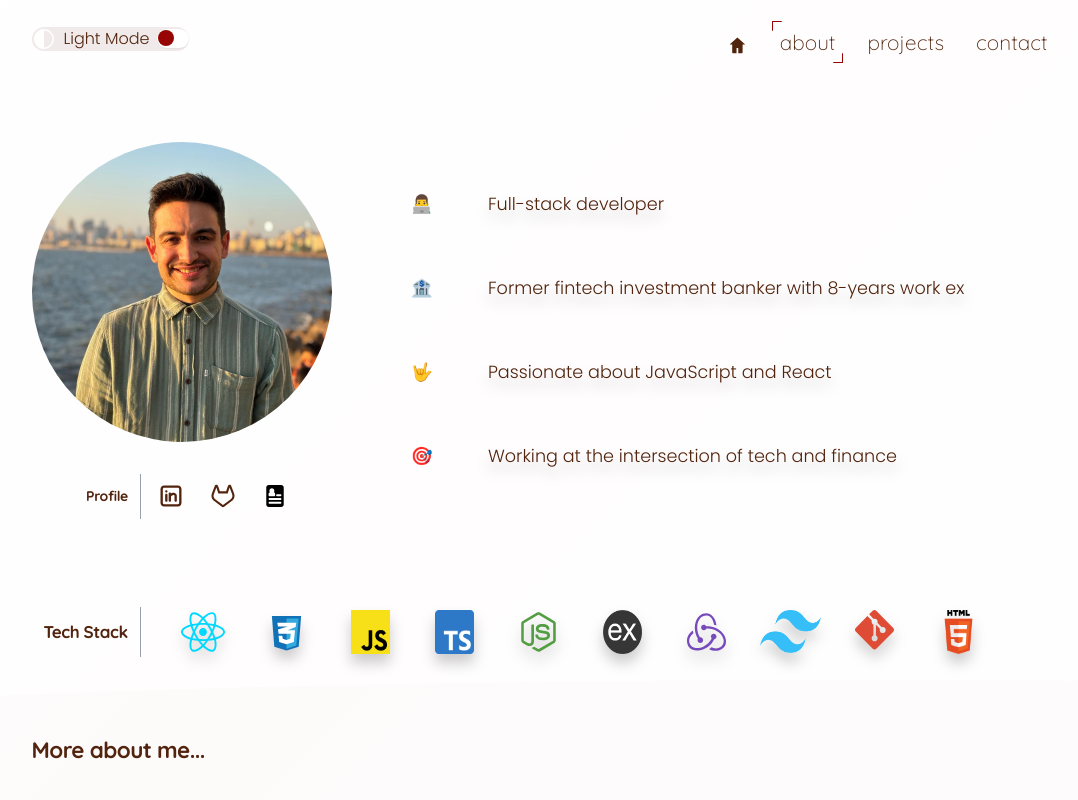
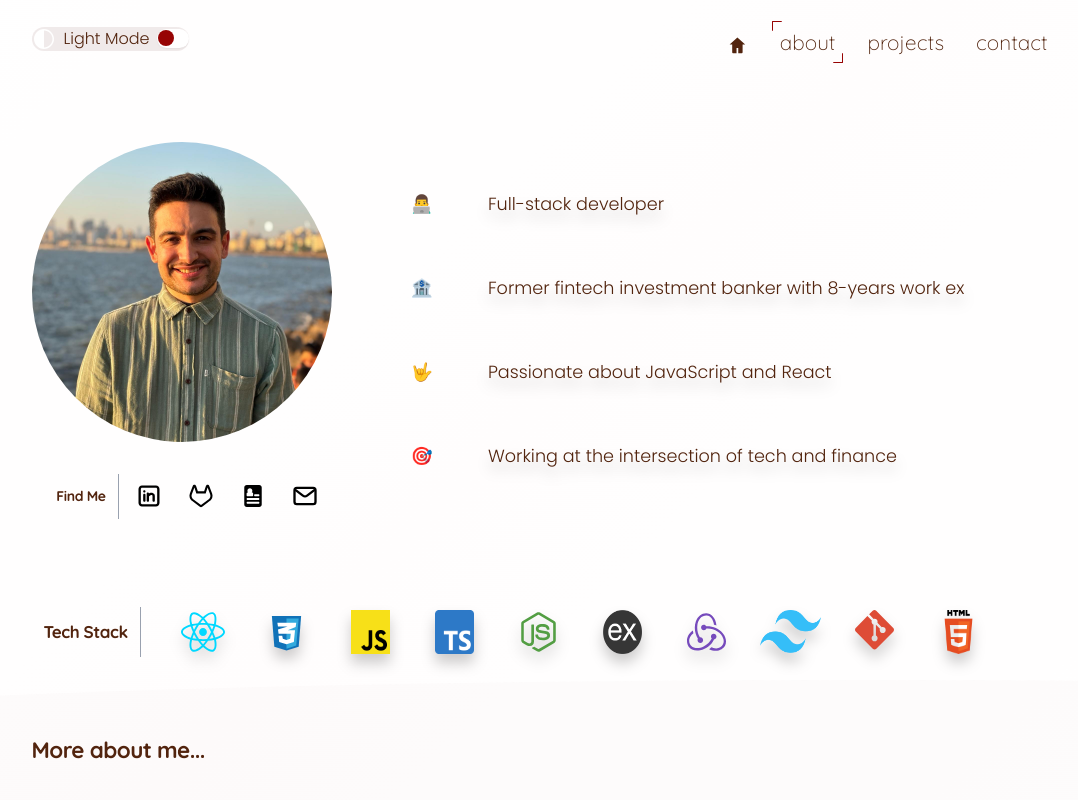
Before and after one commit to Dbrowne14/Personal-Portfolio-Website, a React (Vite) app: page /about in a window 1280 px wide. Shown: the top 800 px of the page, without its empty margins (89-1167 px from the left). Built offline with nearby package versions, Linux system fonts and the light colour scheme.

Commit message:
adding email fav

```diff
--- /dev/null
+++ b/src/assets/custom_Logos/emailFav.tsx
@@ -0,0 +1,42 @@
+import type { LinkProp } from "../../types/propTypes";
+
+const emailFav = ({ link }: LinkProp) => {
+  return (
+    <a
+      target="_blank"
+      rel="noopener noreferrer"
+      aria-label="Visit LinkedIn profile (opens in new tab)"
+      href={link}
+      className="hover:pb-1"
+    >
+      <svg
+        xmlns="http://www.w3.org/2000/svg"
+        width="800px"
+        height="800px"
+        viewBox="0 0 24 24"
+        fill="none"
+        className="w-7 h-7"
+      >
+        <path
+          d="M4 7.00005L10.2 11.65C11.2667 12.45 12.7333 12.45 13.8 11.65L20 7"
+          stroke="var(--foreground)"
+          stroke-width="2"
+          stroke-linecap="round"
+          stroke-linejoin="round"
+        />
+        <rect
+          x="3"
+          y="5"
+          width="18"
+          height="14"
+          rx="2"
+          stroke="var(--foreground)"
+          stroke-width="2"
+          stroke-linecap="round"
+        />
+      </svg>
+    </a>
+  );
+};
+
+export default emailFav;
--- a/src/index.css
+++ b/src/index.css
@@ -328,7 +328,7 @@
   --radius: 0.625rem;
   --color-amberHome: rgb(82, 36, 14);
   --background: oklch(1 0 0);
-  --foreground: --color-amberHome;
+  --foreground: black;
 }
 
 .dark {
--- a/src/pages/Outlet/AboutPage.tsx
+++ b/src/pages/Outlet/AboutPage.tsx
@@ -7,6 +7,7 @@ import GithubFav from "../../assets/custom_Logos/githubFav";
 import CVFav from "../../assets/custom_Logos/cvFav";
 import { musicTastes } from "../../data/aboutPageData";
 import { Rotator } from "../../components/ui/rotator";
+import EmailFav from "../../assets/custom_Logos/emailFav";
 
 export default function AboutPage() {
   return (
@@ -25,12 +26,13 @@ export default function AboutPage() {
                 className="hidden sm:block p-3 border-r font-bold border-gray-400 text-[14px]
                w-fit"
               >
-                Profile
+                Find Me
               </h1>
               <div className="flex flex-row justify-center items-center gap-6">
                 <LinkedInFav link="https://www.linkedin.com/in/david-browne-544bb1137/" />
                 <GithubFav link="https://github.com/Dbrowne14" />
                 <CVFav link="" />
+                <EmailFav link="mailto:davidbrowne1992@gmail.com" />
               </div>
             </div>
           </div>
@@ -105,7 +107,8 @@ export default function AboutPage() {
                 much every sport — with football and cycling at the top of the
                 list. Long walks are my reset button, and I’m always up for
                 learning something new or experiencing something different.
-                Lately, my soundtrack has been a steady stream of <Rotator array={musicTastes} />
+                Lately, my soundtrack has been a steady stream of{" "}
+                <Rotator array={musicTastes} />
               </p>
             </div>
           </div>
```
